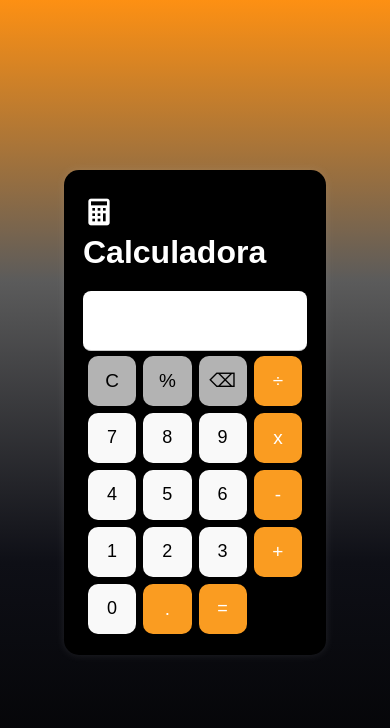
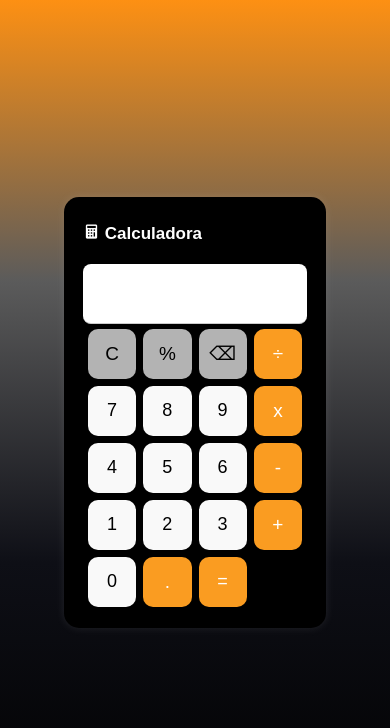
Before and after one commit to Inojoza28/calculadora, a plain HTML site: page index.html in a window 390 px wide. Drawn offline with nearby package versions, Linux system fonts and the light colour scheme.

Commit message:
Add files via upload

```diff
--- a/styles.css
+++ b/styles.css
@@ -103,6 +103,9 @@ body{
         color: #000;
 
     }
+    h1{
+        font-size: 17px;
+    }
     .digit, .function{
         color: #000;
     }
```
